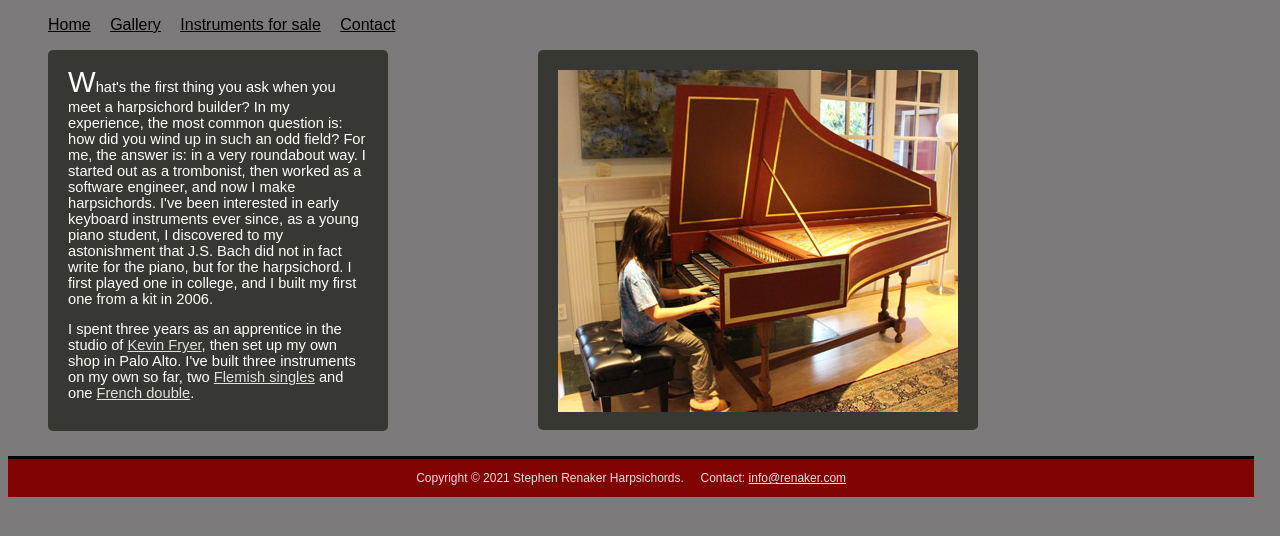
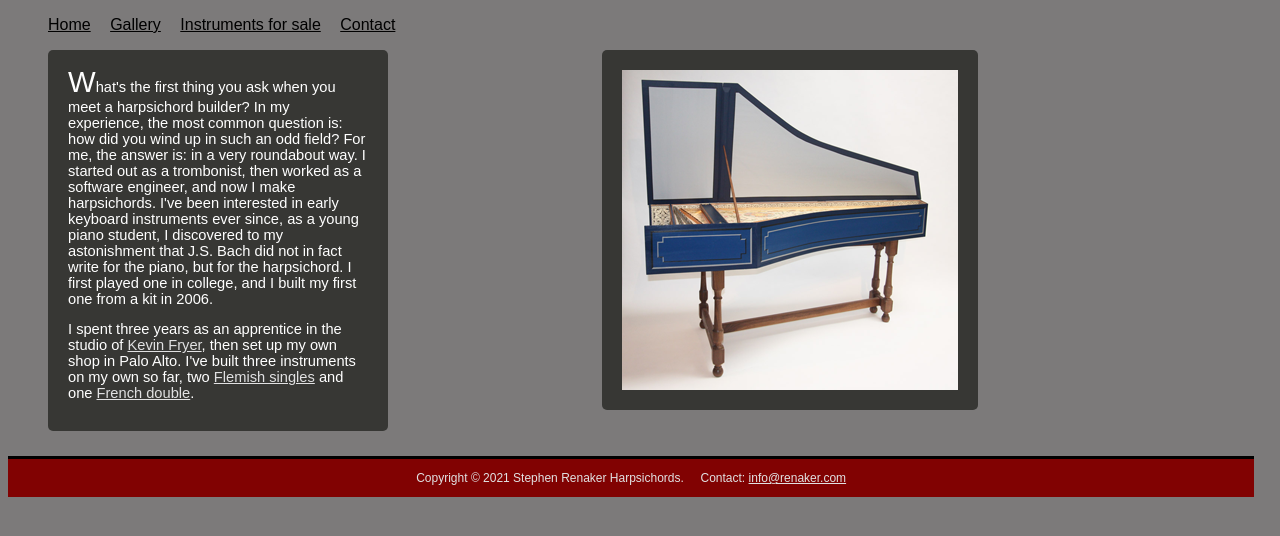
Before and after one commit to srenaker/renaker.com, a PHP site: page / in a window 1280 px wide. Shown: the part 101-637 px from the top of the page. Run offline with PHP 8.4, Linux system fonts and the light colour scheme.

Commit message:
Updated footer and front image

```diff
--- a/css/stylesheet.css
+++ b/css/stylesheet.css
@@ -68,7 +68,20 @@ li a, li a:visited {
 	height: 340px;
 	width: 400px;
 	}
- .capital {
+
+.image_index {
+	-moz-border-radius: 5px;
+	-webkit-border-radius: 5px;
+	background-color: #373734;
+	padding: 20px;
+	float: right;
+	margin-right: 30px;
+	margin-bottom: 26px;
+	height: 320px;
+	width: 336px;
+	}
+
+	.capital {
 	font-size: 22pt;
 	font-weight: normal;
     }
--- a/index.php
+++ b/index.php
@@ -22,7 +22,7 @@
 		</p>
 
 	  </div>
-	  <div class='image_lg'><a href='/gallery'><img src='images/chip_fd_sm.jpg' border='0'></a></div>
+	  <div class='image_index'><a href='/gallery'><img src='images/blue_full_length_sm.png' border='0'></a></div>
 
 	</div>
 
```
